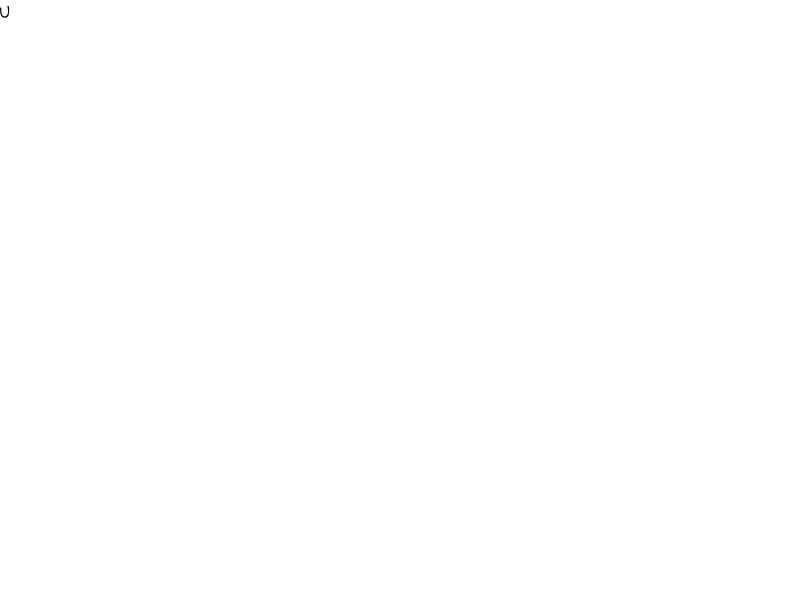
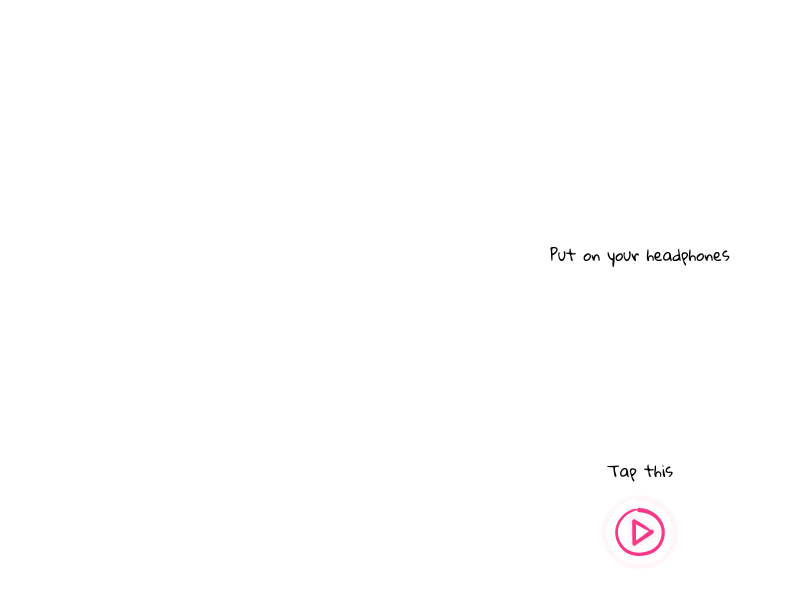
Before and after one commit to dpkreativ/24katemagic, a Next.js app: page / in a window 1280 px wide. Shown: the top 594 px of the page, without its empty margins (0-792 px from the left). Built offline with nearby package versions, Linux system fonts and the light colour scheme; no server answers.

Commit message:
Add audio and loading

```diff
--- a/pages/_app.js
+++ b/pages/_app.js
@@ -1,13 +1,29 @@
 import '../styles/globals.css';
 import { Gloria_Hallelujah } from '@next/font/google';
+import { useEffect, useState } from 'react';
+import Loader from '../components/ui/Loader';
 
 const gh = Gloria_Hallelujah({ subsets: ['latin'], weight: '400' });
 
 function MyApp({ Component, pageProps }) {
+  const [loading, setLoading] = useState(true);
+
+  useEffect(() => {
+    setTimeout(() => {
+      setLoading(false);
+    }, 5000);
+  }, []);
+
   return (
-    <div className={gh.className}>
-      <Component {...pageProps} />
-    </div>
+    <>
+      {loading ? (
+        <Loader />
+      ) : (
+        <div className={gh.className}>
+          <Component {...pageProps} />
+        </div>
+      )}
+    </>
   );
 }
 
--- a/pages/index.js
+++ b/pages/index.js
@@ -1,6 +1,13 @@
 import Head from 'next/head';
+import { useState } from 'react';
+import useSound from 'use-sound';
+import BirthdayMessage from '../components/ui/BirthdayMessage';
+import PlayScreen from '../components/ui/PlayScreen';
 
 export default function Home() {
+  const [viewContent, setViewContent] = useState(false);
+  // const [play] = useSound(`/audio/audio.mp3`);
+
   return (
     <>
       <Head>
@@ -10,7 +17,15 @@ export default function Home() {
       </Head>
 
       {/* Home Layout */}
-      <main>U</main>
+      <div className="h-screen flex items-center justify-center">
+        {viewContent ? (
+          <BirthdayMessage />
+        ) : (
+          <div onClick={() => setViewContent(true)}>
+            <PlayScreen />
+          </div>
+        )}
+      </div>
     </>
   );
 }
```
Also changed, not shown: public/images/loading.gif (added), 1 other file (tests, documents, lock files or other folders).
